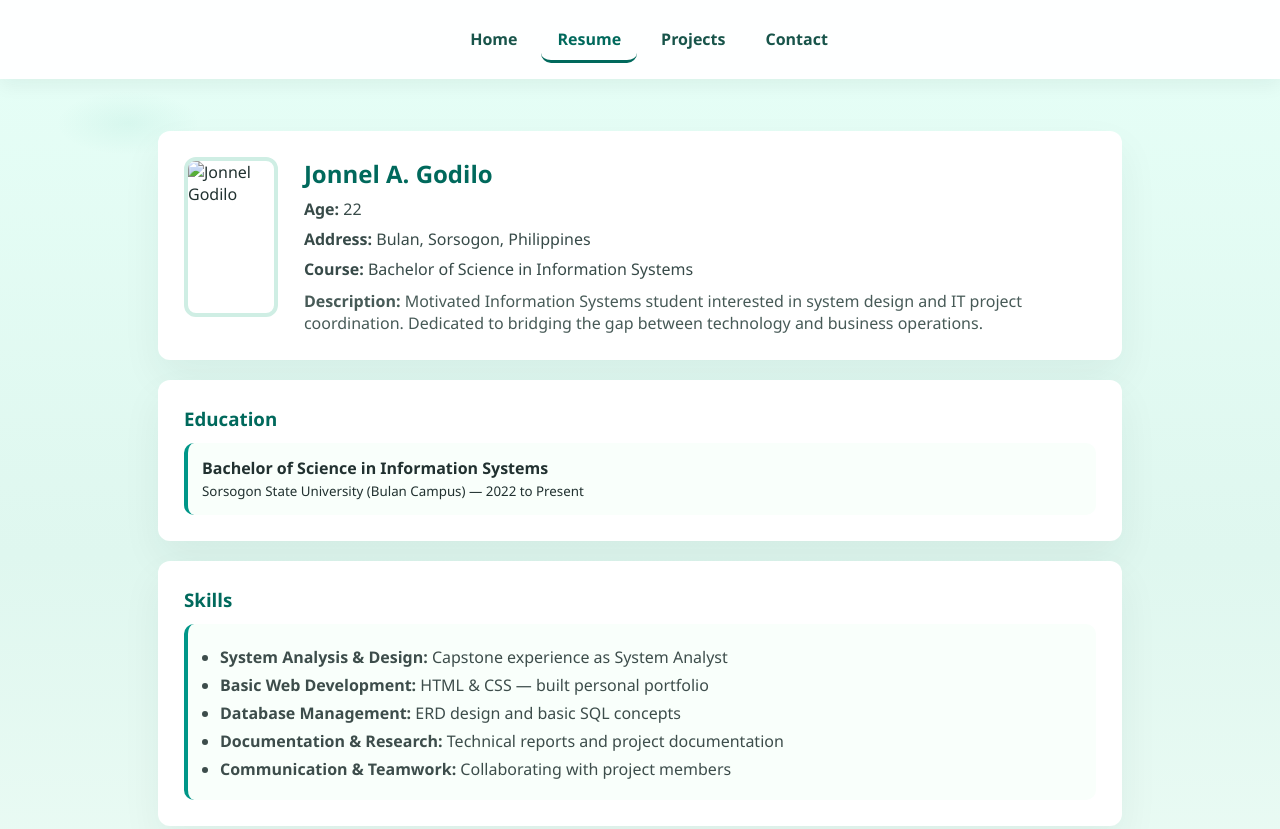
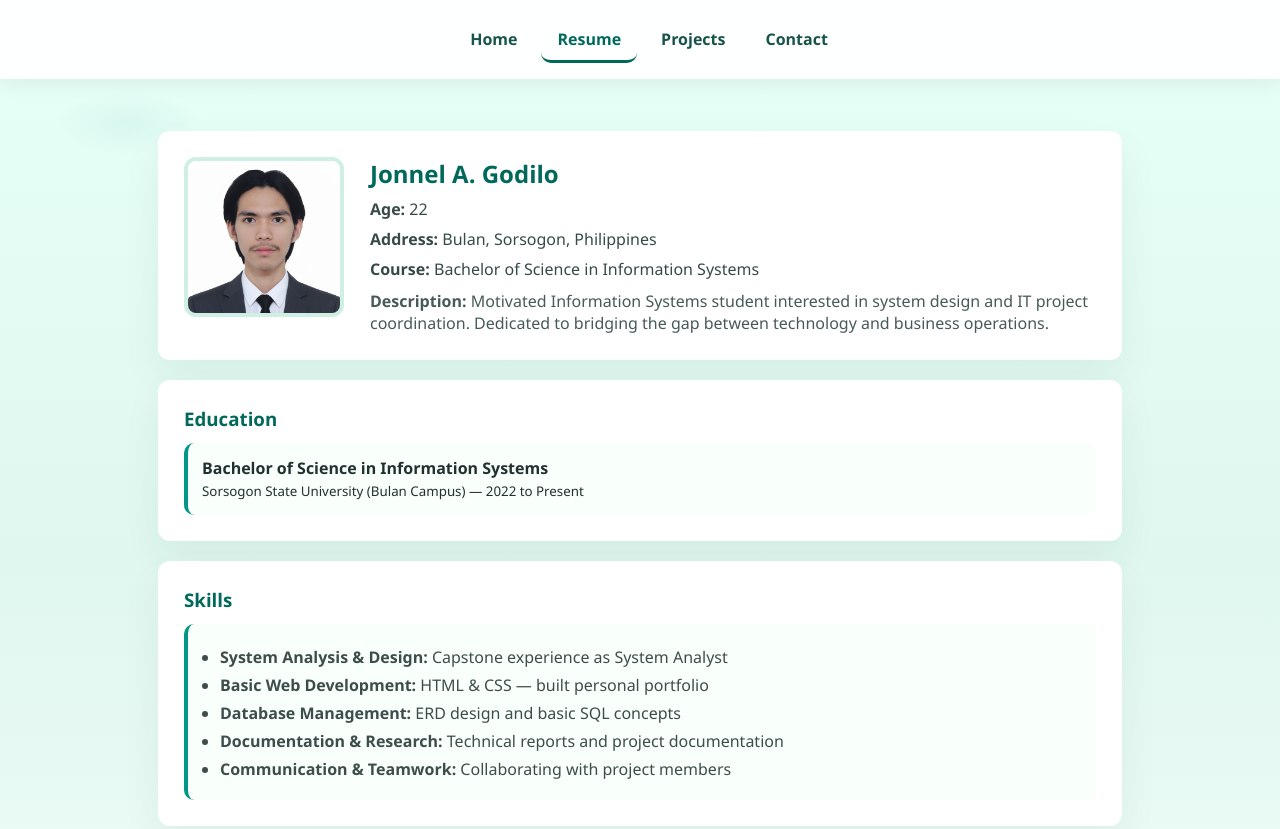
Before and after one commit to jonnelgodilo/my-portfolio, a plain HTML site: page resume.html in a window 1280 px wide. Shown: the top 829 px of the page. Drawn offline with Linux system fonts and the light colour scheme.

Commit message:
Add files via upload

```diff
--- a/resume.html
+++ b/resume.html
@@ -56,7 +56,7 @@
   <main class="wrap" aria-labelledby="resume-title">
     <article class="card" id="resume-card">
       <section class="profile" aria-labelledby="name">
-      <img class="avatar" src="images/Picsart_25-09-21_15-19-35-552.jpg" alt="Jonnel Godilo">
+      <img class="avatar" src="Picsart_25-09-21_15-19-35-552.jpg" alt="Jonnel Godilo">
         <div>
           <h2 id="name">Jonnel A. Godilo</h2>
           <div class="meta-list">
```
